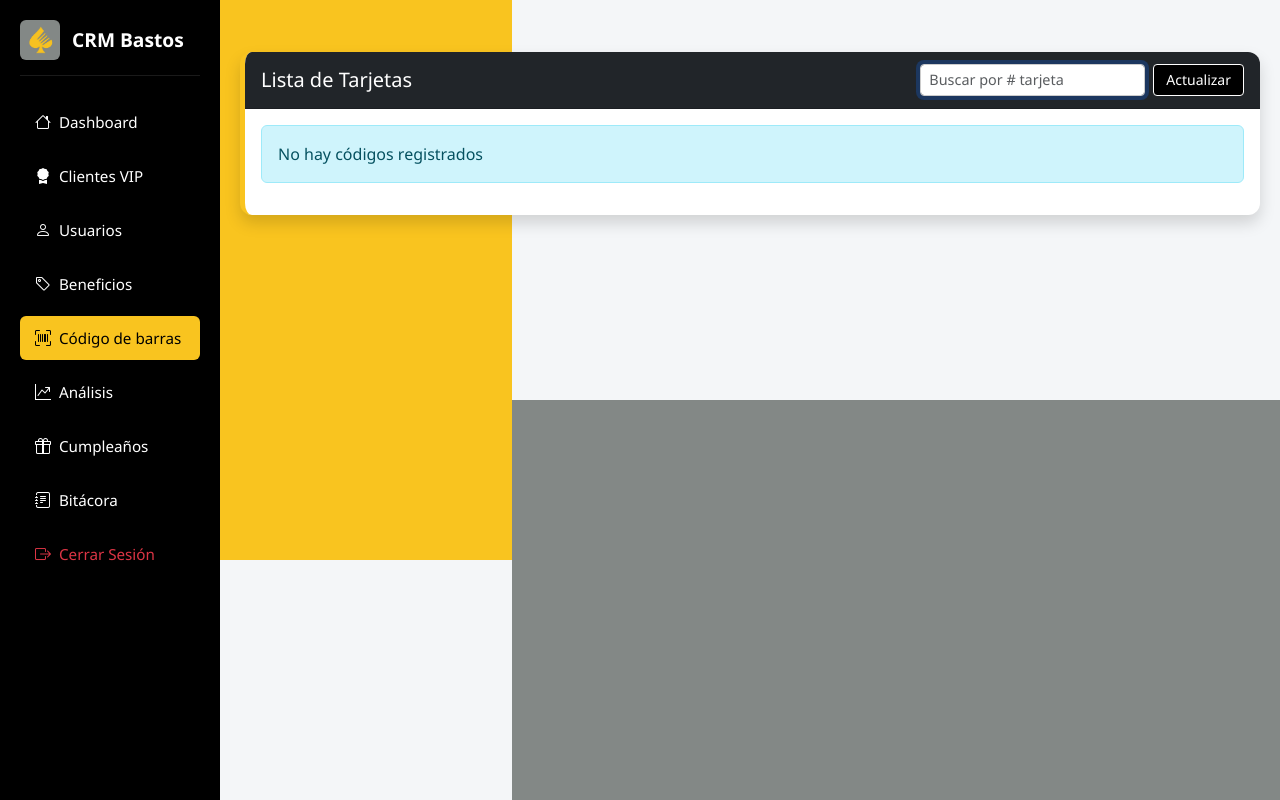
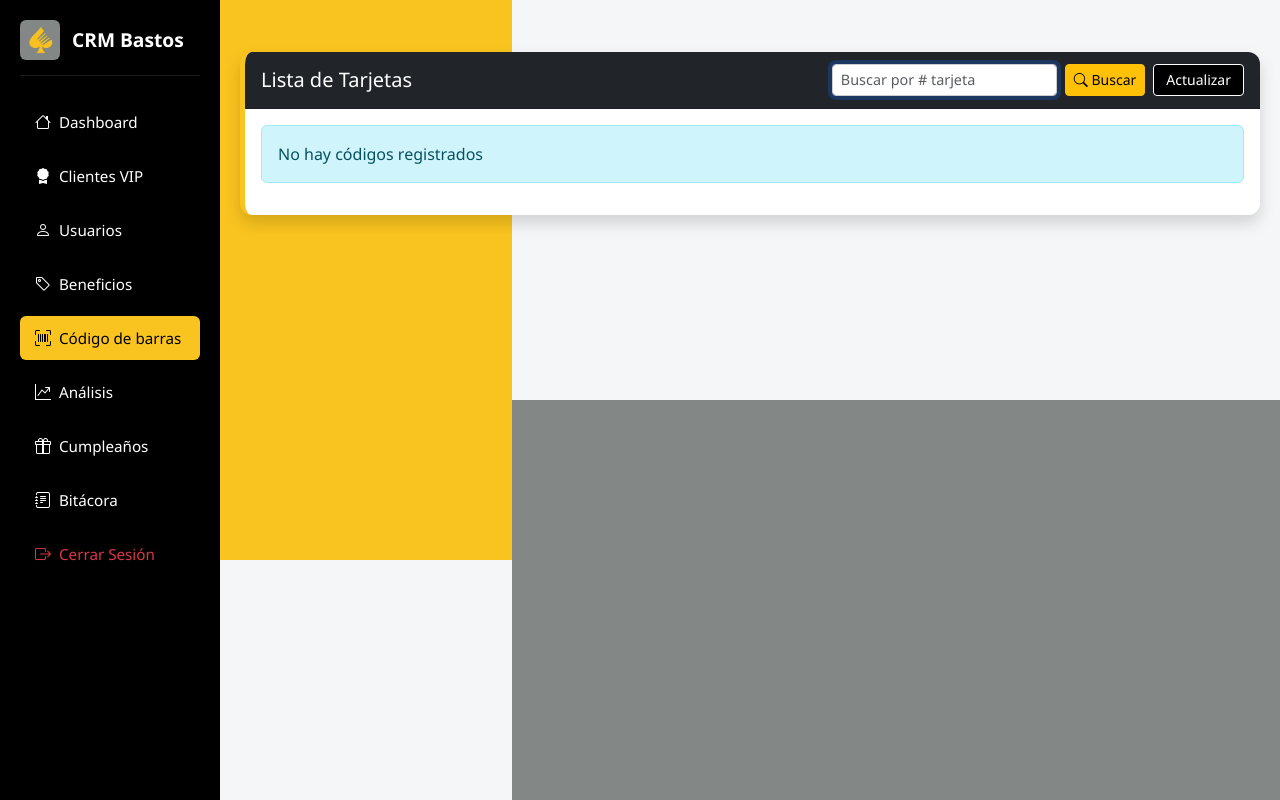
Before and after one commit to ChristianPC12/CRM_INTEGRADOR1, a PHP site: page /CRM_INT/codigo in a window 1280 px wide. Run offline with PHP 8.4, Linux system fonts and the light colour scheme; the visitor is signed in with stand-in values (Sample User, id 1); data that the repository does not hold is empty; some libraries are stand-ins or nearby versions.

Commit message:
se crea  el ir a beneficios

```diff
--- a/view/CodigoView.php
+++ b/view/CodigoView.php
@@ -4,6 +4,9 @@
         <div class="d-flex gap-2">
             <input type="text" id="buscarCodigo" class="form-control form-control-sm w-auto"
                    placeholder="Buscar por # tarjeta">
+            <button id="btnBuscarTarjeta" class="btn btn-sm btn-warning" title="Ir a Beneficios">
+                <i class="bi bi-search"></i> Buscar
+            </button>
             <button id="btnActualizar" class="btn btn-sm btn-outline-light">
                 Actualizar
             </button>
```
